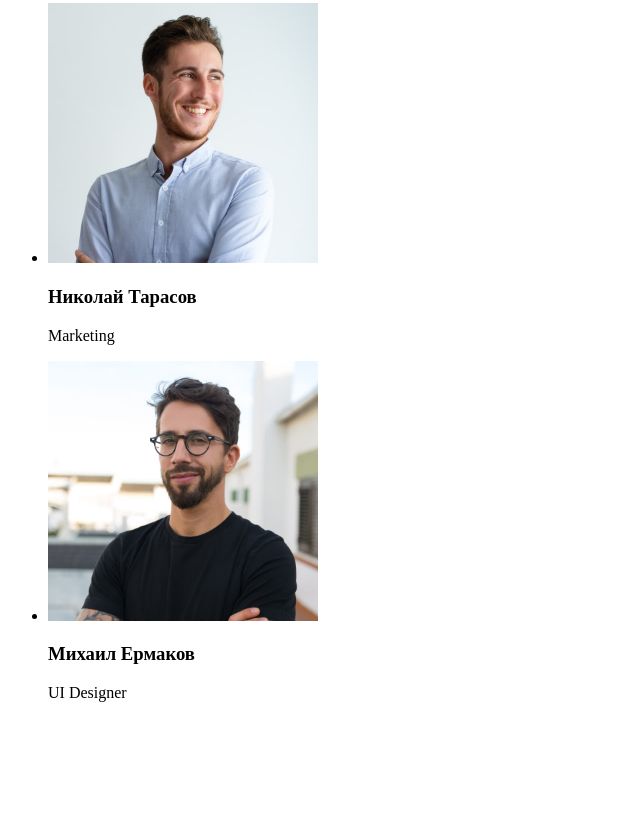
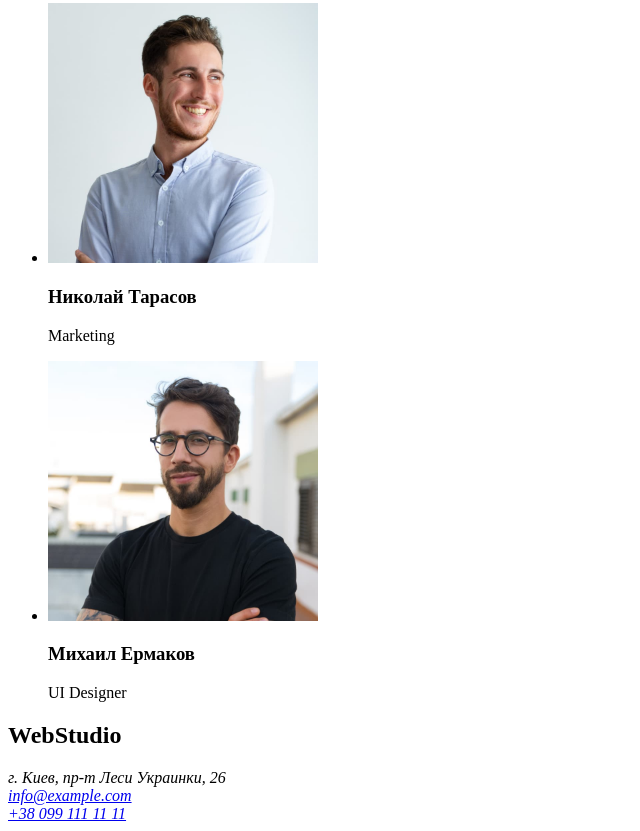
Before and after one commit to Vladimir-Shane/goit-markup-hw-01, a plain HTML site: page index.html in a window 1280 px wide. Shown: the part 2312-3143 px from the top of the page, without its empty margins (0-640 px from the left). Before the commit the page ends 3030 px from the top, so only its background shows below. Drawn offline with Linux system fonts and the light colour scheme.

Commit message:
Complete the document

```diff
--- a/index.html
+++ b/index.html
@@ -97,7 +97,12 @@
 </section>
   </main>
   <footer>
-
+    <h2>WebStudio</h2>
+    <address>
+        г. Киев, пр-т Леси Украинки, 26<br/>
+        <a href="mailto:info@example.com">info@example.com</a><br/>
+        <a href="tel:+38 099 111 11 11">+38 099 111 11 11</a>
+    </address>
   </footer>
 </body>
 </html>
```
